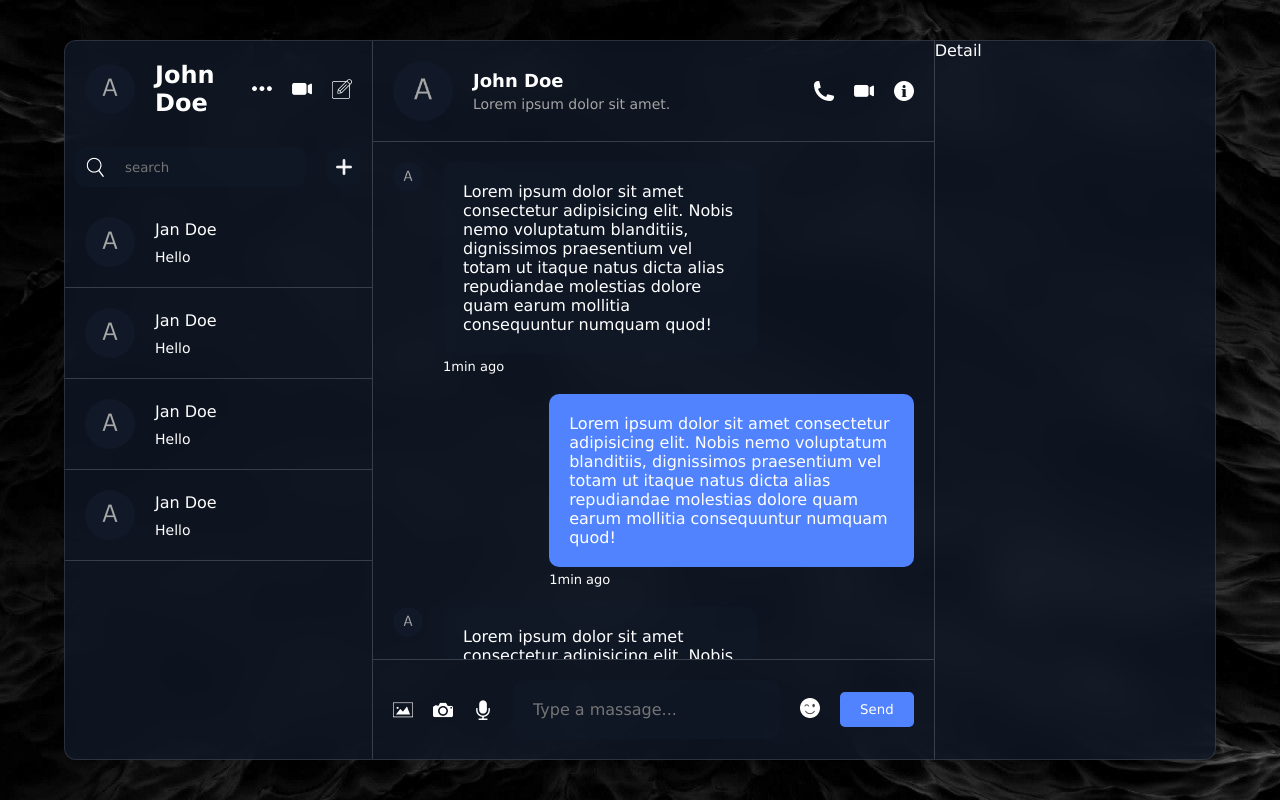
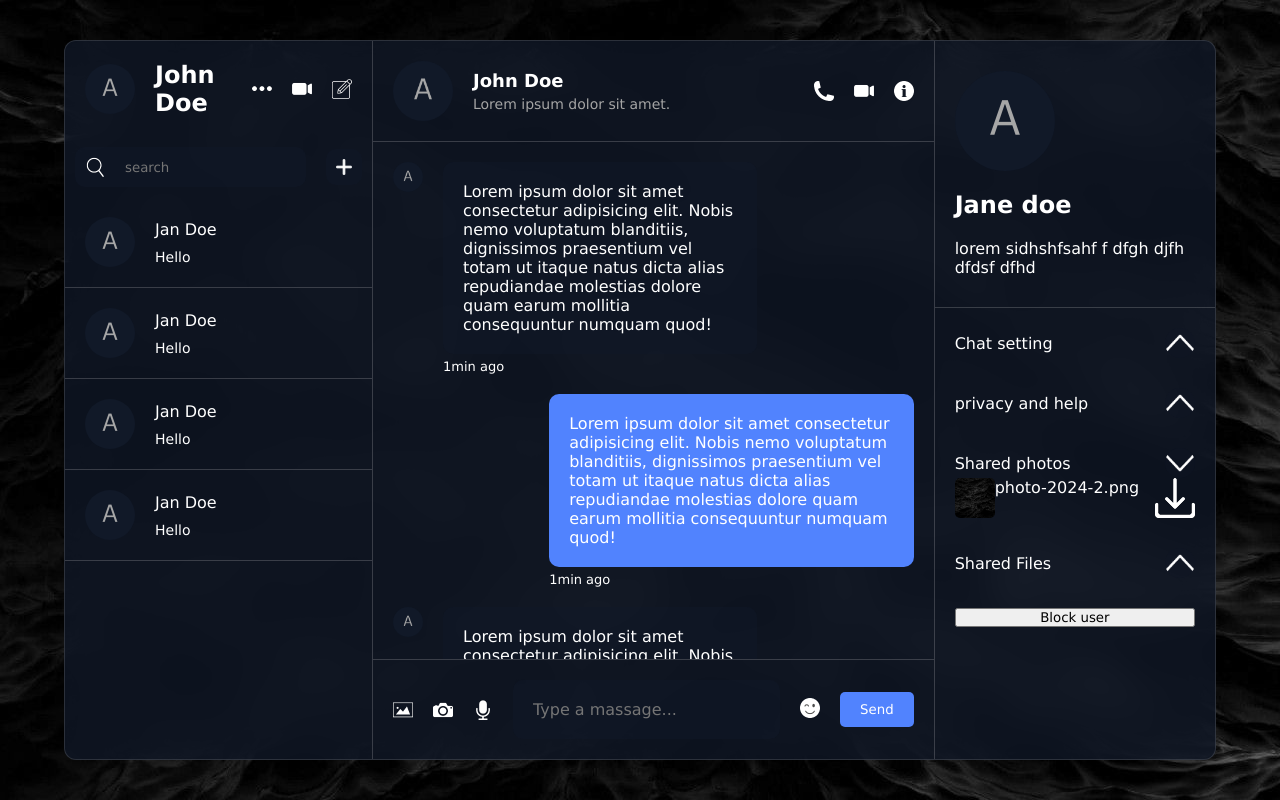
Before and after one commit to mohammadhoseinbaba/chatapp, a React (Vite) app: page / in a window 1280 px wide. Built offline with nearby package versions, Linux system fonts and the light colour scheme; the HTML template or start-up script is replaced by a standard one.

Commit message:
styling Detail page

```diff
--- a/src/components/detail/Detail.jsx
+++ b/src/components/detail/Detail.jsx
@@ -3,7 +3,46 @@ import "./detail.css"
 
 const Detail = () => {
   return (
-    <div className='detail'>Detail</div>
+    <div className='detail'>
+      <div className="user">
+        <img src="./avatar.png" alt="" />
+        <h2>Jane doe</h2>
+        <p>lorem sidhshfsahf f dfgh djfh dfdsf dfhd</p>
+      </div>
+      <div className="info">
+      <div className="option">
+          <div className="title">
+            <span>Chat setting</span>
+            <img src="./arrowUp.png" alt="" />
+          </div>
+        </div><div className="option">
+          <div className="title">
+            <span>privacy and help</span>
+            <img src="./arrowUp.png" alt="" />
+          </div>
+        </div><div className="option">
+          <div className="title">
+            <span>Shared photos</span>
+            <img src="./arrowDown.png" alt="" />
+          </div>
+          <div className="photos">
+            <div className="photoItem">
+              <div className="photoDetail">
+              <img src="./bg1.jpg" alt="" />
+              <span>photo-2024-2.png</span>
+              </div>
+              <img src="./download.png" alt="" />
+            </div>
+          </div>
+        </div><div className="option">
+          <div className="title">
+            <span>Shared Files</span>
+            <img src="./arrowUp.png" alt="" />
+          </div>
+        </div>
+        <button>Block user</button>
+      </div>
+    </div>
   )
 }
 
--- a/src/components/detail/detail.css
+++ b/src/components/detail/detail.css
@@ -1,3 +1,66 @@
 .detail{
     flex: 1;
+    .user{
+        padding: 30px 20px;
+        display: flex;
+        flex-direction: column;
+        border-bottom: 1px solid #dddddd35;
+        gap: 20px;
+        img{
+            width: 100px;
+            height: 100px;
+            border-radius: 50%;
+            object-fit: cover;
+        }
+    }
+
+
+    .info{
+        padding: 20px;
+        display: flex;
+        flex-direction: column;
+        gap: 30px;
+
+
+        .option{
+            .title{
+                display: flex;
+                align-items: center;
+                justify-content: space-between;
+
+
+
+                img{
+                    width: 30px;
+                    height: 30px;
+                    background-color: rgba(17,25,40,0.3);
+                    border-radius: 50%;
+                    cursor: pointer;
+                }
+            }
+            .photos{
+                display: flex;
+                flex-direction: column;
+                gap: 20px;
+
+
+                .photoItem{
+display: flex;
+align-items: center;
+justify-content: space-between;
+
+                    .photoDetail{
+                        display: flex;
+
+img{
+    width: 40px;
+    height: 40px;
+    border-radius: 5px;
+    object-fit: cover;
 }
+                    }
+                }
+            }
+        }
+    }
+}
```
